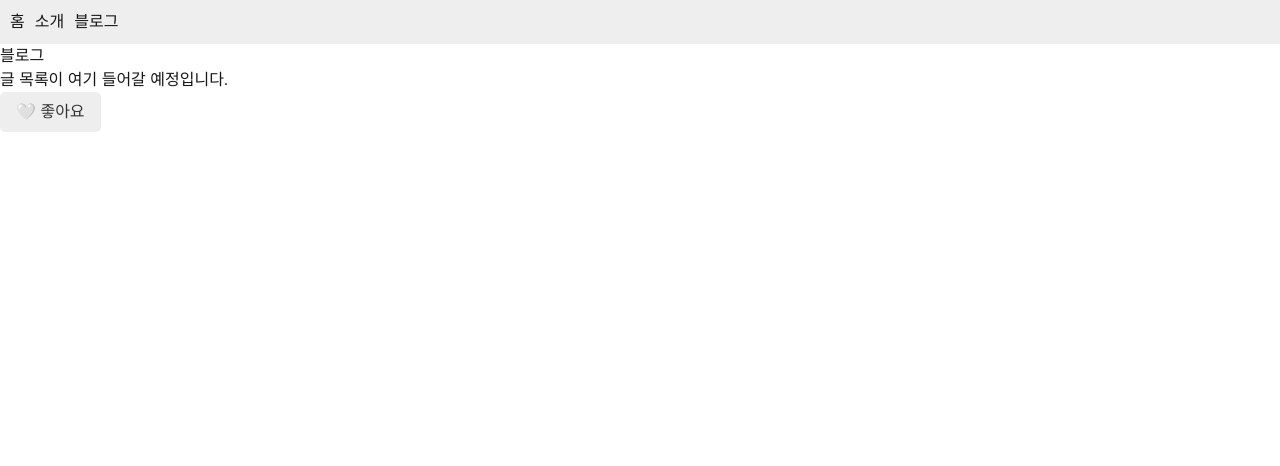
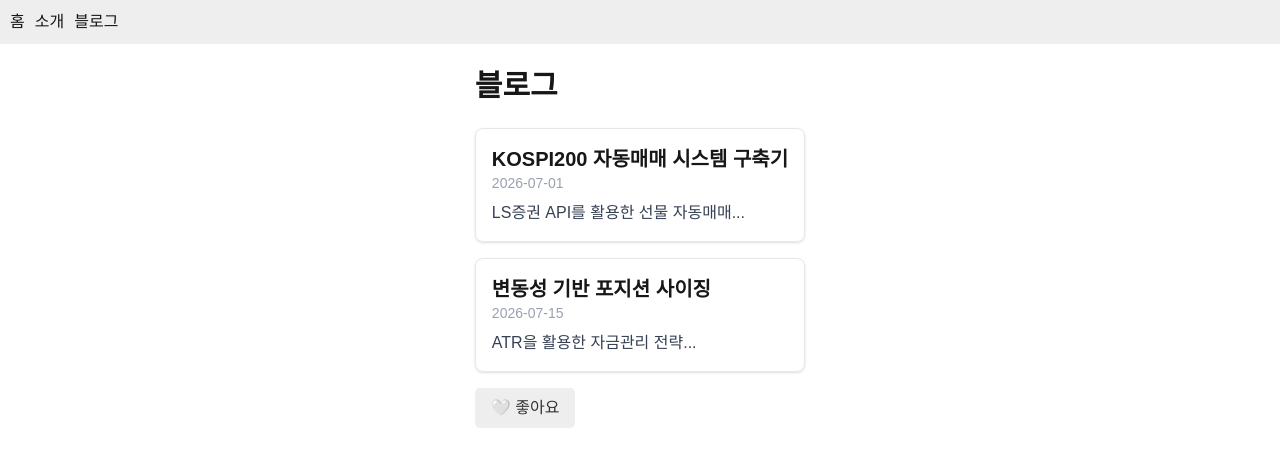
Before and after one commit to runny72/blog-practice, a Next.js app: page /blog in a window 1280 px wide. Shown: the top 466 px of the page. Built offline with nearby package versions, Linux system fonts and the light colour scheme.

Commit message:
Tailwind로 블로그 페이지 스타일링

```diff
--- a/src/app/blog/page.tsx
+++ b/src/app/blog/page.tsx
@@ -1,10 +1,35 @@
 import LikeButton from '../components/LikeButton';
+import { Post } from '../../types/post';
+
+const posts: Post[] = [
+  {
+    id: 1,
+    title: 'KOSPI200 자동매매 시스템 구축기',
+    content: 'LS증권 API를 활용한 선물 자동매매...',
+    date: '2026-07-01',
+  },
+  {
+    id: 2,
+    title: '변동성 기반 포지션 사이징',
+    content: 'ATR을 활용한 자금관리 전략...',
+    date: '2026-07-15',
+  },
+];
 
 export default function BlogPage() {
   return (
-    <div>
-      <h1>블로그</h1>
-      <p>글 목록이 여기 들어갈 예정입니다.</p>
+    <div className="max-w-2xl mx-auto p-6">
+      <h1 className="text-3xl font-bold mb-6">블로그</h1>
+      {posts.map((post) => (
+        <div
+          key={post.id}
+          className="mb-4 p-4 border border-gray-200 rounded-lg shadow-sm hover:shadow-md transition"
+        >
+          <h2 className="text-xl font-semibold">{post.title}</h2>
+          <p className="text-sm text-gray-400 mb-2">{post.date}</p>
+          <p className="text-gray-700">{post.content}</p>
+        </div>
+      ))}
       <LikeButton />
     </div>
   );
--- /dev/null
+++ b/src/types/post.ts
@@ -0,0 +1,6 @@
+export interface Post {
+  id: number;
+  title: string;
+  content: string;
+  date: string;
+}
```
